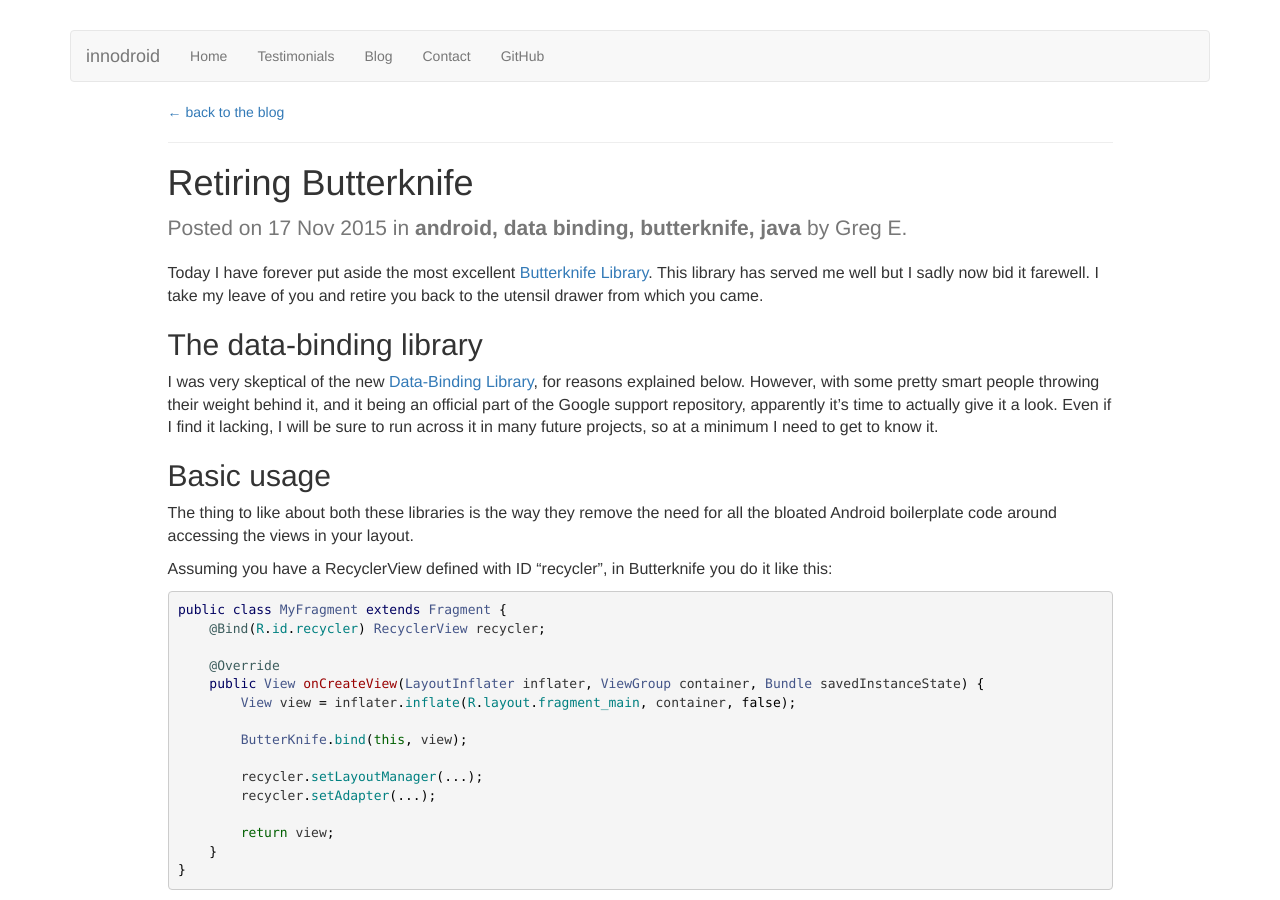
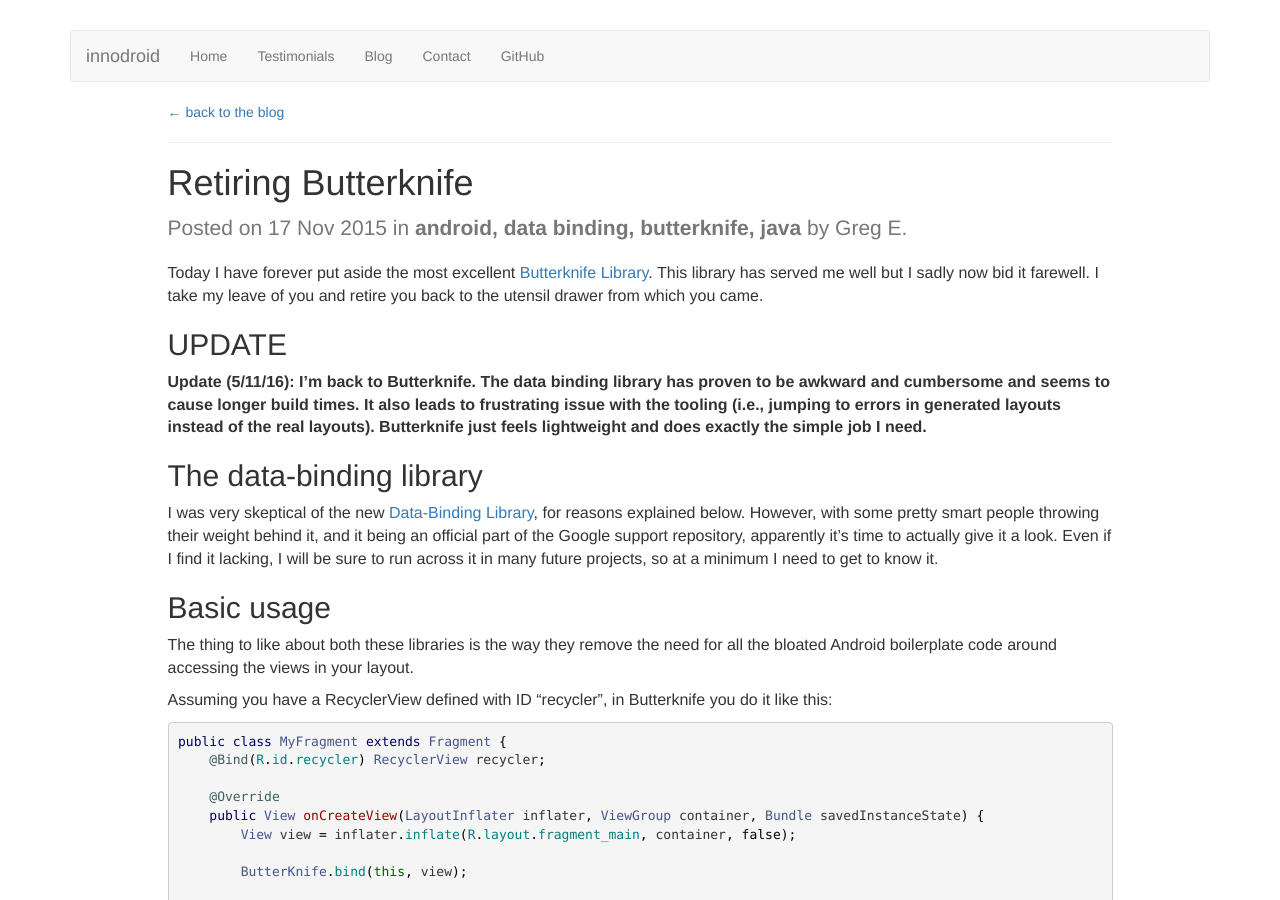
Before and after one commit to Innodroid/innodroid.github.io, a Jekyll site: the page built from _posts/2015-11-17-retiring-butterknife.md, in a window 1280 px wide and 900 px high. Built offline with Jekyll 4.4.1, drawn with Linux system fonts in a browser that asks for light colours; nearby versions of some CDN libraries; comment, search, counter and statistics services are not loaded.

Commit message:
Updated butterknife post

```diff
--- a/_posts/2015-11-17-retiring-butterknife.md
+++ b/_posts/2015-11-17-retiring-butterknife.md
@@ -6,6 +6,10 @@
 excerpt: Today I've retired another library from the toolbox. Here's what I'm using now.
 ---
 Today I have forever put aside the most excellent [Butterknife Library](https://github.com/JakeWharton/butterknife). This library has served me well but I sadly now bid it farewell. I take my leave of you and retire you back to the utensil drawer from which you came.
+
+## UPDATE
+
+**Update (5/11/16): I'm back to Butterknife. The data binding library has proven to be awkward and cumbersome and seems to cause longer build times. It also leads to frustrating issue with the tooling (i.e., jumping to errors in generated layouts instead of the real layouts). Butterknife just feels lightweight and does exactly the simple job I need.**
 
 ## The data-binding library
 
```
